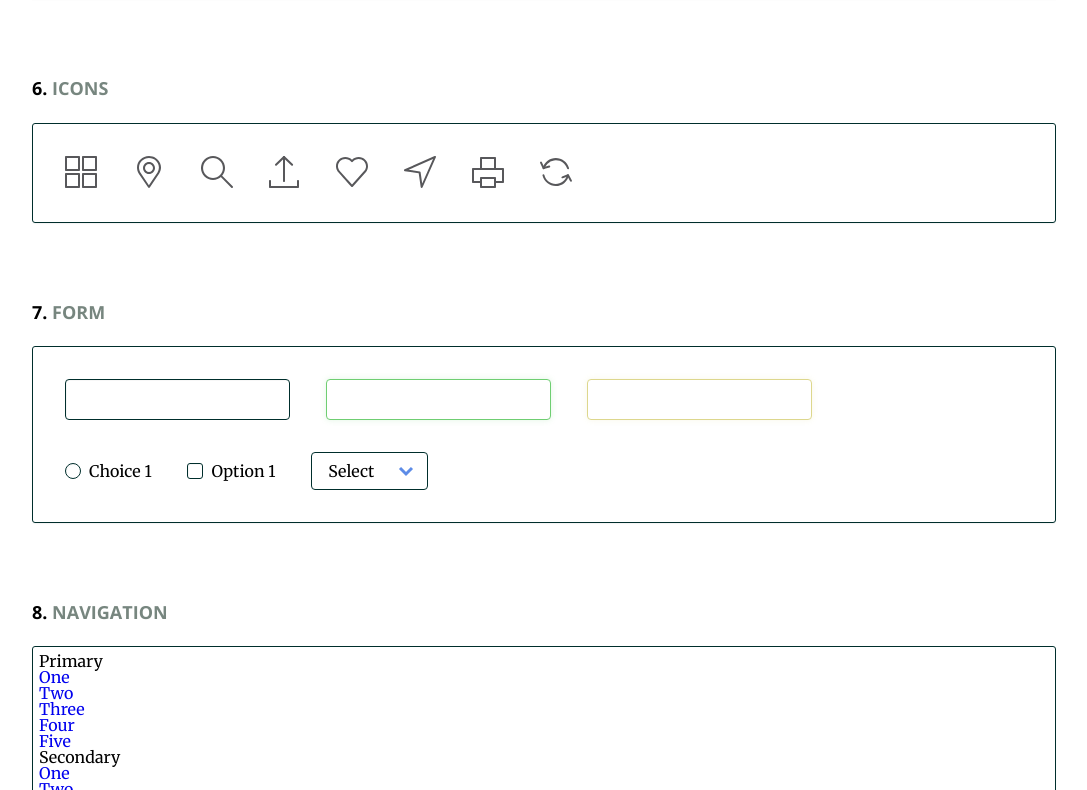
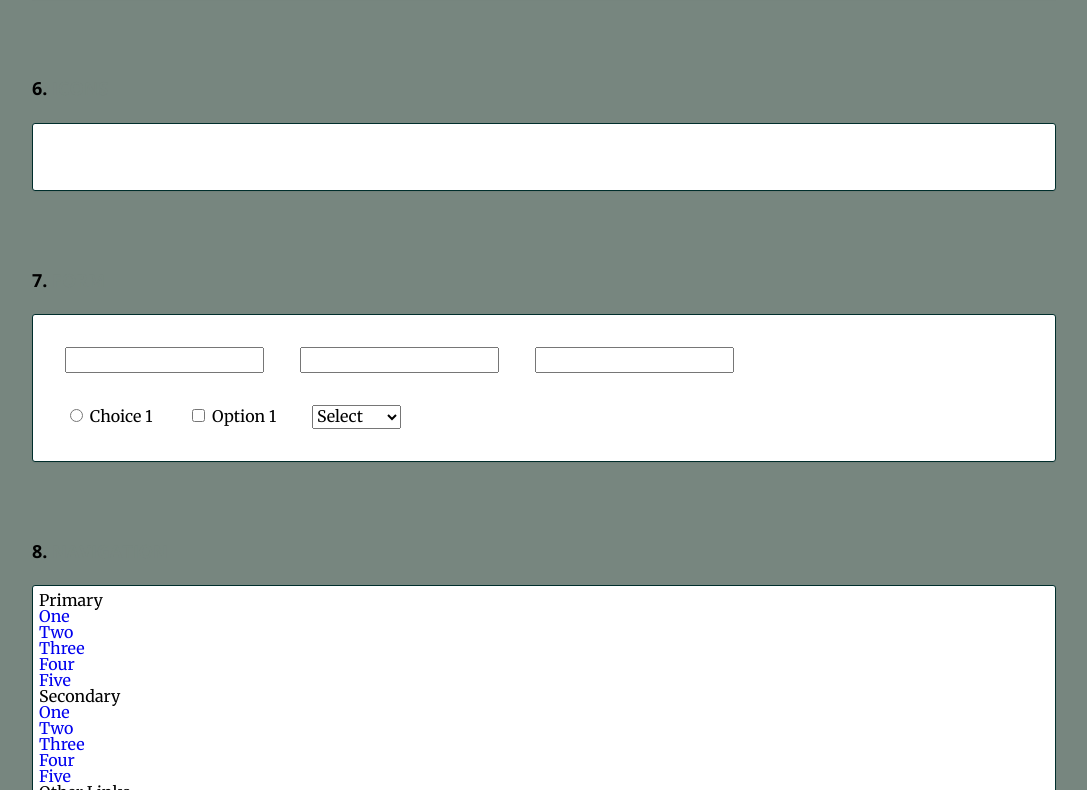
Before and after one commit to exagent957/wdd331group1, a website built with Parcel: page src/index.html in a window 1280 px wide. Shown: the part 1921-2711 px from the top of the page, without its empty margins (96-1183 px from the left). Built offline with nearby package versions, Linux system fonts and the light colour scheme.

Commit message:
Marc's changes to style-guide.scss

```diff
--- a/src/scss/partials/_navigation.scss
+++ b/src/scss/partials/_navigation.scss
@@ -1,6 +1,6 @@
 //navigation
 header {
-  background-color: $color-2;
+  background-color: $color-4;
 }
 
 .cd-logo {
--- a/src/scss/style-guide.scss
+++ b/src/scss/style-guide.scss
@@ -13,7 +13,7 @@ $color-5: #ffffff; // white
 // additional colors
 
 $success: #6fce72; // green
-$alert: $color-3; // red
+$alert: $color-3; // yellow
 
 /* --------------------------------
 
@@ -30,7 +30,7 @@ xBackground
 
 body {
   /* this is the page background */
-  background-color: $color-5;
+  background-color: $color-2;
 }
 
 /* --------------------------------
@@ -62,11 +62,11 @@ xPage title
 -------------------------------- */
 
 main > h1 {
-  color: $color-2;
+  color: $color-4;
 
   @include MQ(L) {
     /* title goes into the header on big devices */
-    color: $color-5;
+    color: $color-4;
   }
 }
 
@@ -79,133 +79,7 @@ xButtons
 
 /* --------------------------------
 
-xIcons
+xBasic-style
 
 -------------------------------- */
-
-.cd-icons li {
-  /* icons size */
-  width: 32px;
-  height: 32px;
-}
-
-/* --------------------------------
-
-xForm
-
--------------------------------- */
-
-input[type="text"],
-select {
-  border: 1px solid $color-4;
-  border-radius: 0.25em;
-  background: $color-5;
-
-  &:focus {
-    outline: none;
-  }
-}
-
-input[type="text"] {
-  padding: 0.6em 1em;
-  box-shadow: inset 1px 1px rgba(#000, 0.03);
-
-  &.success {
-    border-color: $success;
-    box-shadow: 0 0 6px rgba($success, 0.2);
-  }
-
-  &.alert {
-    border-color: $alert;
-    box-shadow: 0 0 6px rgba($alert, 0.2);
-  }
-
-  &:focus {
-    border-color: $color-1;
-    box-shadow: 0 0 6px rgba($color-1, 0.2);
-  }
-}
-
-input[type="radio"],
-input[type="checkbox"] {
-  position: absolute;
-  left: 0;
-  top: 0;
-  margin: 0;
-  padding: 0;
-  opacity: 0;
-}
-
-.radio-label,
-.checkbox-label {
-  padding-left: 24px;
-  @include user-select(none);
-
-  &::before,
-  &::after {
-    /* custom radio and check boxes */
-    content: "";
-    display: block;
-    width: 16px;
-    height: 16px;
-    position: absolute;
-    top: 50%;
-    @include transform(translateY(-50%));
-  }
-
-  &::before {
-    left: 0;
-    border: 1px solid $color-4;
-    box-shadow: inset 1px 1px rgba(#000, 0.03);
-  }
-
-  &::after {
-    left: 3px;
-    background: url("../assets/form/icon-check.svg") no-repeat center center;
-    display: none;
-  }
-}
-
-.radio-label::before {
-  border-radius: 50%;
-}
-
-.checkbox-label::before {
-  border-radius: 3px;
-}
-
-input[type="radio"]:checked + label::before,
-input[type="checkbox"]:checked + label::before {
-  background-color: $color-2;
-  border: none;
-  box-shadow: none;
-}
-
-input[type="radio"]:checked + label::after,
-input[type="checkbox"]:checked + label::after {
-  display: block;
-}
-
-.cd-select::after {
-  /* switcher arrow for select element */
-  content: "";
-  position: absolute;
-  z-index: 1;
-  right: 14px;
-  top: 50%;
-  @include transform(translateY(-50%));
-  display: block;
-  width: 16px;
-  height: 16px;
-  background: url("../assets/form/icon-select.svg") no-repeat center center;
-  pointer-events: none;
-}
-
-select {
-  position: relative;
-  padding: 0.6em 2em 0.6em 1em;
-  cursor: pointer;
-  @include appearance(none);
-}
-
 @import "partials/basic-style";
```
